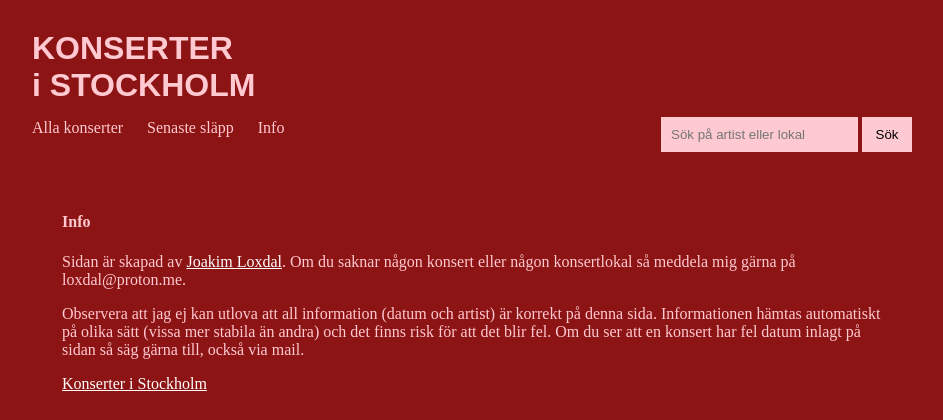
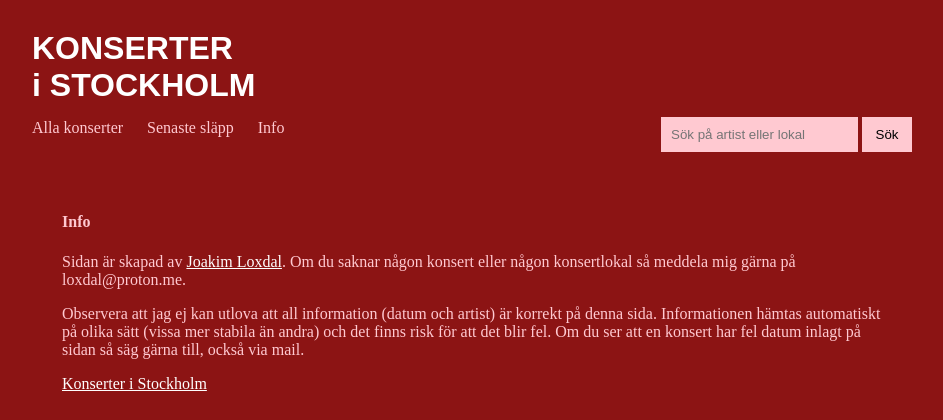
Before and after one commit to mrkickling/konserteristockholm, a PHP site: page /info.php in a window 1280 px wide. Shown: the top 420 px of the page, without its empty margins (168-1111 px from the left). Run offline with PHP 8.4, Linux system fonts and the light colour scheme.

Commit message:
webb: Make headers whiter

```diff
--- a/web/assets/style.css
+++ b/web/assets/style.css
@@ -52,7 +52,7 @@ header h3 {
     font-size: 200%;
     display: inline;
     font-weight: bold;
-    color: #ffc9d1;
+    color: white;
     font-family: Arial, Helvetica, sans-serif;
 }
 
@@ -97,6 +97,7 @@ header nav form {
     padding: 15px;
     display: block;
     background: #8c1414;
+    color: white;
     z-index: 10;
 }
 
@@ -143,7 +144,7 @@ header nav form {
 
 .concert a {
     text-decoration: none;
-    color: inherit;
+    color: white;
     font-weight: 600;
     font-family: AfacadFlux;
     font-size: 1.2em;
```
